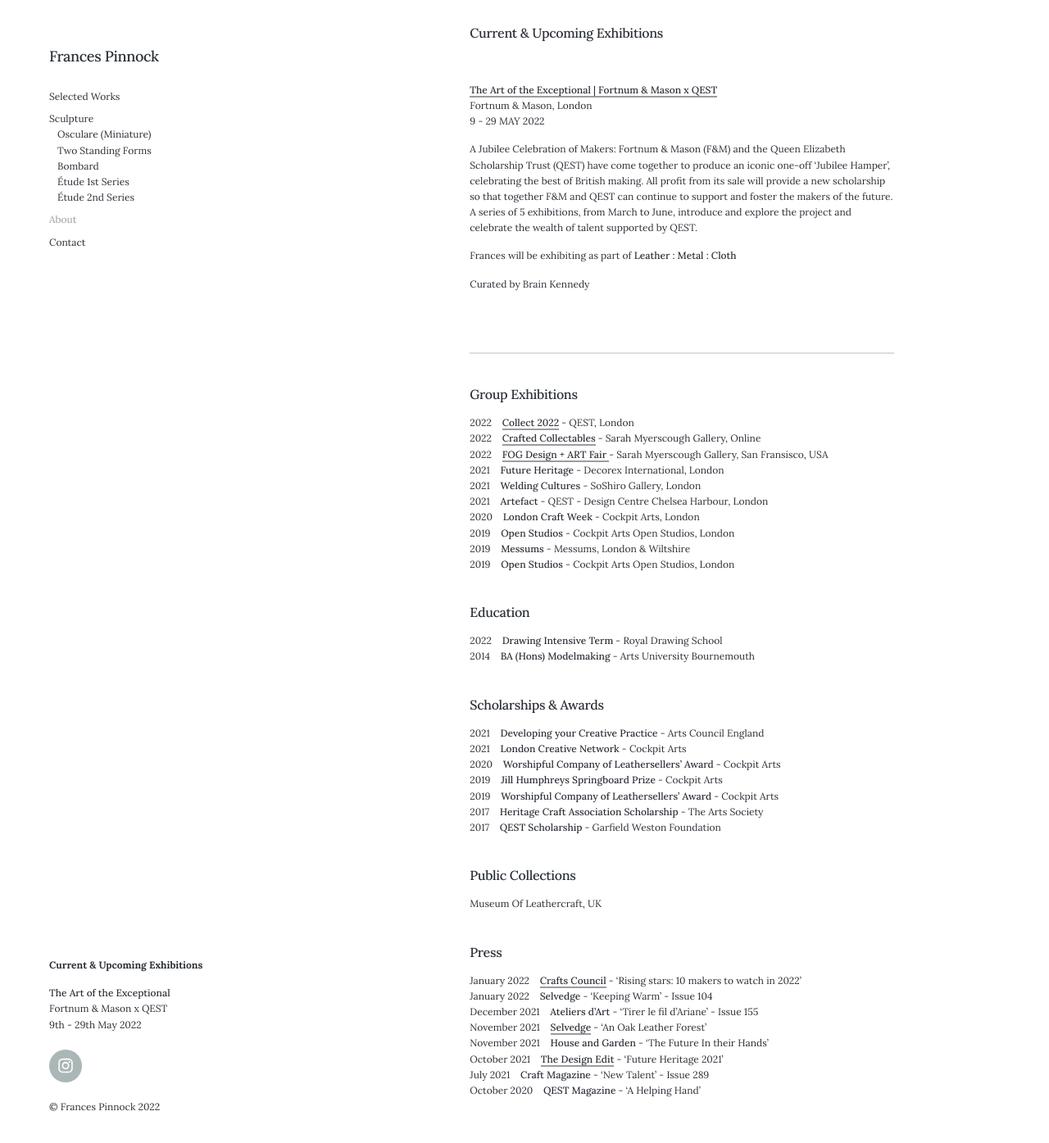
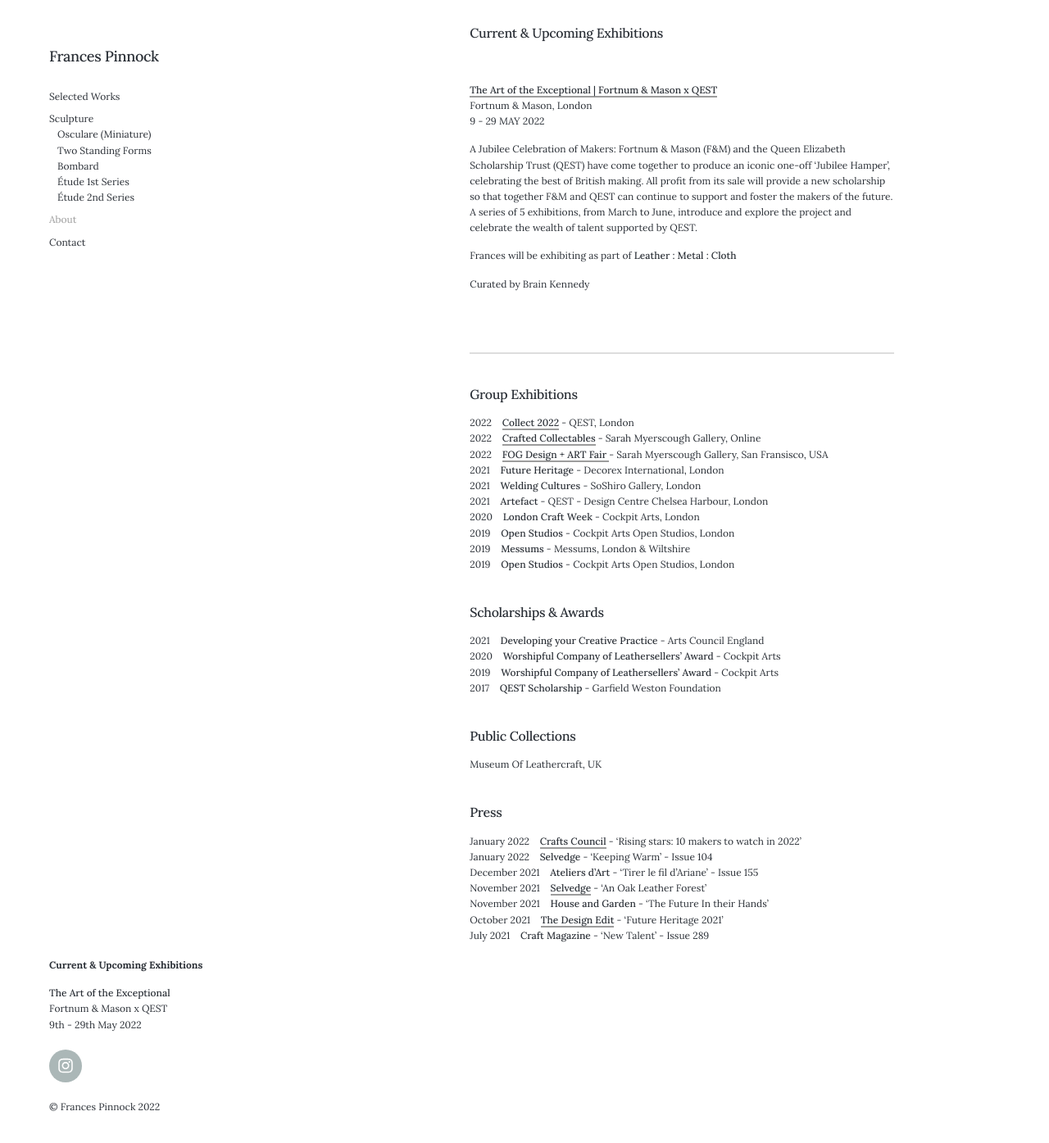
Before and after one commit to francespinnock/francespinnock.github.io, a Jekyll site: the page built from _pages/about.md, in a window 1280 px wide and 1400 px high, scrolled down 164 px. Shown: the top 1395 px of the window at 82% size. Built offline with Jekyll 4.4.1, drawn with Linux system fonts in a browser that asks for light colours; nearby versions of some CDN libraries.

Commit message:
Update about.md

```diff
--- a/_pages/about.md
+++ b/_pages/about.md
@@ -39,18 +39,11 @@ Curated by Brain Kennedy
 2019&nbsp;&nbsp;&nbsp; **Messums** - Messums, London & Wiltshire
 2019&nbsp;&nbsp;&nbsp; **Open Studios** - Cockpit Arts Open Studios, London
 
-## Education
-2022&nbsp;&nbsp;&nbsp; **Drawing Intensive Term** - Royal Drawing School
-2014&nbsp;&nbsp;&nbsp; **BA (Hons) Modelmaking** - Arts University Bournemouth
-
 
 ## Scholarships & Awards
 2021&nbsp;&nbsp;&nbsp; **Developing your Creative Practice** - Arts Council England
-2021&nbsp;&nbsp;&nbsp; **London Creative Network** - Cockpit Arts
 2020&nbsp;&nbsp;&nbsp; **Worshipful Company of Leathersellers’ Award** - Cockpit Arts
-2019&nbsp;&nbsp;&nbsp; **Jill Humphreys Springboard Prize** - Cockpit Arts
 2019&nbsp;&nbsp;&nbsp; **Worshipful Company of Leathersellers’ Award** - Cockpit Arts
-2017&nbsp;&nbsp;&nbsp; **Heritage Craft Association Scholarship** - The Arts Society
 2017&nbsp;&nbsp;&nbsp; **QEST Scholarship** - Garfield Weston Foundation
 
 
@@ -68,4 +61,3 @@ November 2021&nbsp;&nbsp;&nbsp; **[Selvedge](https://www.selvedge.org/blogs/selv
 November 2021&nbsp;&nbsp;&nbsp; **House and Garden** - 'The Future In their Hands'
 October 2021&nbsp;&nbsp;&nbsp; **[The Design Edit](https://thedesignedit.com/future-heritage-2021/)** - 'Future Heritage 2021'
 July 2021&nbsp;&nbsp;&nbsp; **Craft Magazine** - 'New Talent' - Issue 289
-October 2020&nbsp;&nbsp;&nbsp; **QEST Magazine** - 'A Helping Hand'
```
